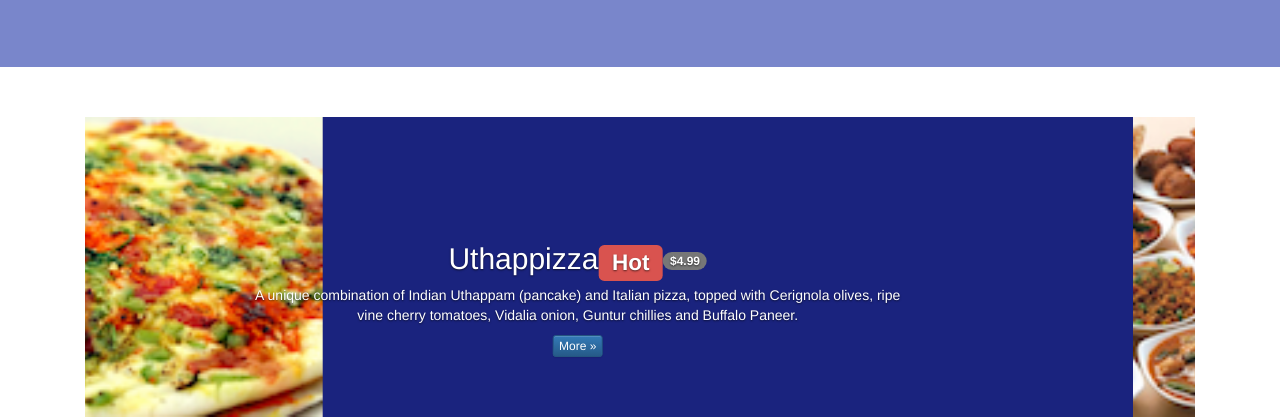
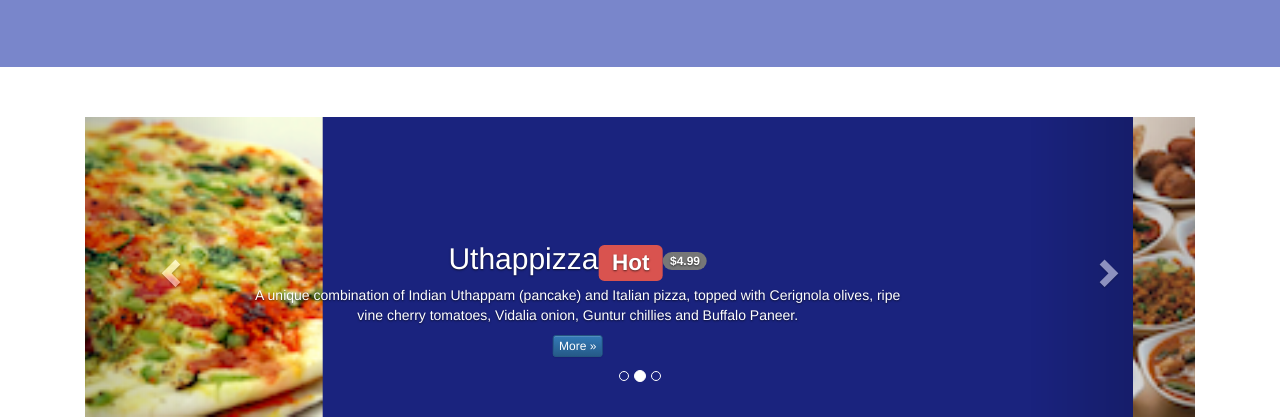
Before and after one commit to WakarK/conFusion, a plain HTML site: page index.html in a window 1280 px wide. Shown: the part 392-811 px from the top of the page. Drawn offline with nearby package versions, Linux system fonts and the light colour scheme.

Commit message:
added carousel controls

```diff
--- a/index.html
+++ b/index.html
@@ -112,6 +112,12 @@
         <div class="row row-content">
             <div class="col-xs-12">
                 <div id="mycarousel" class="carousel slide" data-ride="carousel">
+                    <ol class="carousel-indicators">
+                        <li data-target="#mycarousel" data-slide-to="0" class="active"></li>
+                        <li data-target="#mycarousel" data-slide-to="1"></li>
+                        <li data-target="#mycarousel" data-slide-to="2"></li>
+                    </ol>
+
                     <div class="carousel-inner" role="listbox">
                         <div class="item active">
                             <img class="img-responsive" src="img/uthappizza.png" alt="Uthapizza">
@@ -139,6 +145,14 @@
                             </div>
                         </div>
                     </div>
+                    <a class="left carousel-control" href="#mycarousel" role="button" data-slide="prev">
+                        <span class="glyphicon glyphicon-chevron-left" aria-hidden="true"></span>
+                        <span class="sr-only">Previous</span>
+                    </a>
+                    <a class="right carousel-control" href="#mycarousel" role="button" data-slide="next">
+                        <span class="glyphicon glyphicon-chevron-right" aria-hidden="true"></span>
+                        <span class="sr-only">Next</span>
+                    </a>
                 </div>
             </div>
         </div>
```
